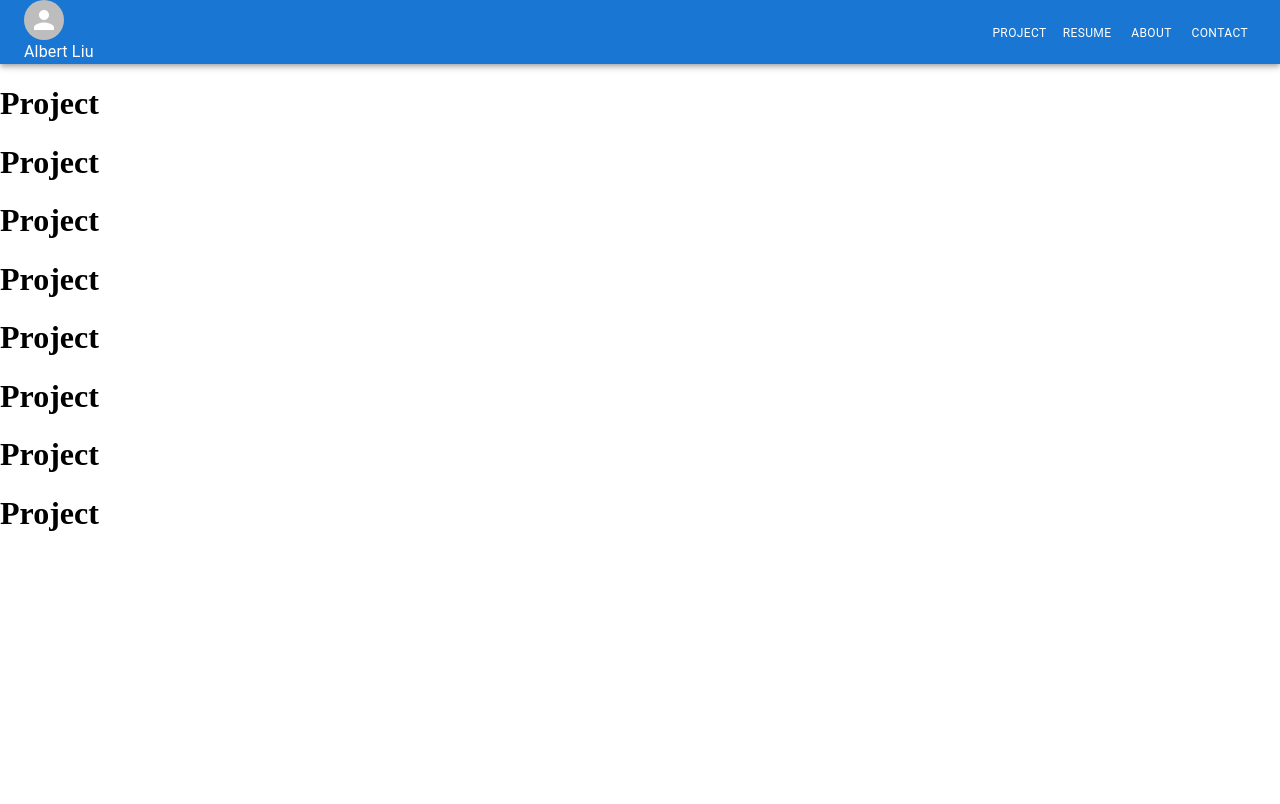
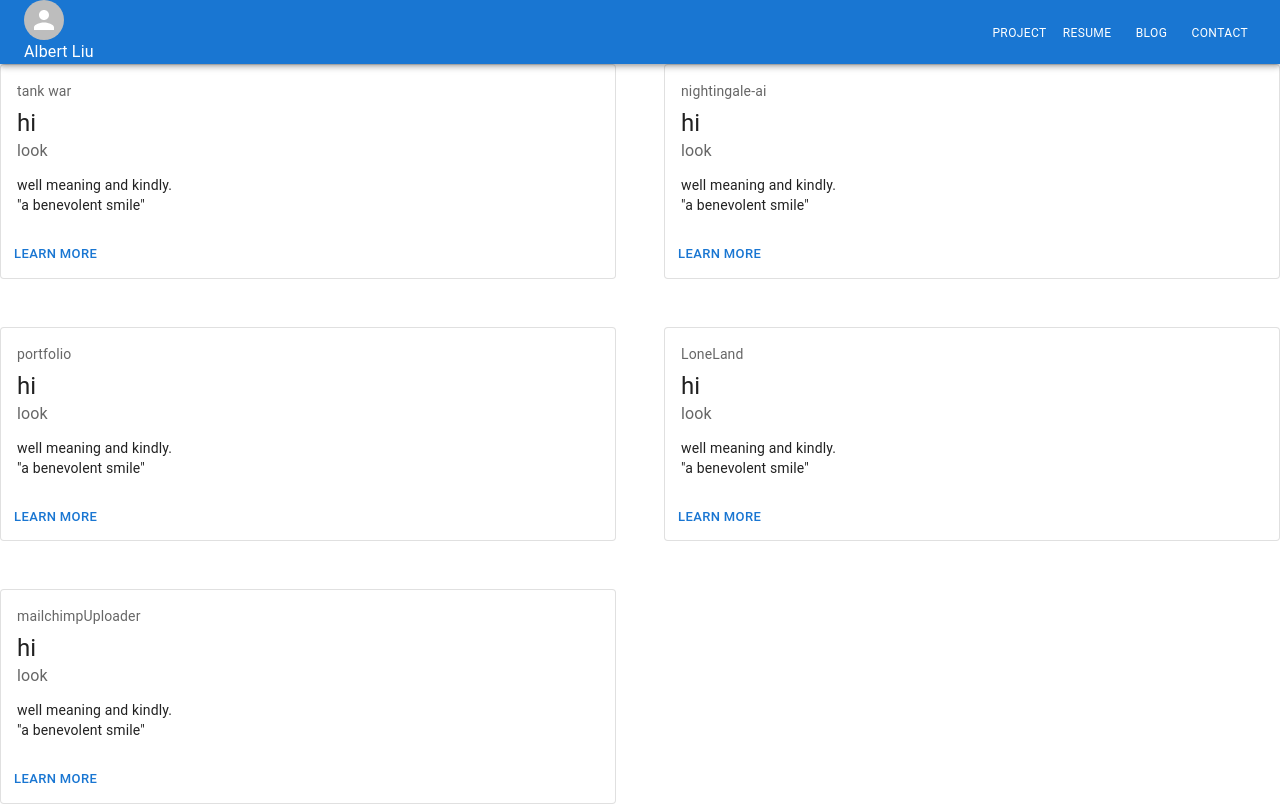
Before and after one commit to albertNightingale/myweb, a React (Create React App) app: page / in a window 1280 px wide. Built offline with nearby package versions, Linux system fonts and the light colour scheme.

Commit message:
add ui templates to the pages

```diff
--- a/src/components/Header.tsx
+++ b/src/components/Header.tsx
@@ -13,7 +13,7 @@ class Header extends React.Component {
 
 
     getOtherPanels() {
-        const navItems = ["Project", "Resume", "About", "Contact"];
+        const navItems = ["Project", "Resume", "Blog", "Contact"];
         const linkStyle = {
             textDecoration: 'none',
             color: 'white',
--- a/src/components/pages/Project.tsx
+++ /dev/null
@@ -1,22 +0,0 @@
-import { Box } from '@mui/material';
-import React from 'react';
-
-class Project extends React.Component {
-
-    render() {
-        return (
-        <div>
-            <h1>Project</h1>
-            <h1>Project</h1>
-            <h1>Project</h1>
-            <h1>Project</h1>
-            <h1>Project</h1>
-            <h1>Project</h1>
-            <h1>Project</h1>
-            <h1>Project</h1>
-        </div>
-        );
-    }
-}
-
-export default Project;
--- a/src/index.tsx
+++ b/src/index.tsx
@@ -10,10 +10,10 @@ import {
   Routes,
 } from "react-router-dom";
 
-import About from './components/pages/About';
-import Project from './components/pages/Project';
-import Contact from './components/pages/Contact';
-import Resume from './components/pages/Resume';
+import Blog from './pages/Blog';
+import Project from './pages/Project';
+import Contact from './pages/Contact';
+import Resume from './pages/Resume';
 
 const root = ReactDOM.createRoot(
   document.getElementById('root') as HTMLElement
@@ -25,7 +25,7 @@ root.render(
       <App >
         <Routes>
           <Route path="/" element={<Project />} />
-          <Route path="about" element={<About />} />
+          <Route path="blog" element={<Blog />} />
           <Route path="project" element={<Project />} />
           <Route path="contact" element={<Contact />}/>
           <Route path="resume" element={<Resume />}/>
--- /dev/null
+++ b/src/pages/Project.tsx
@@ -0,0 +1,58 @@
+import { Box, Button, Card, CardActions, CardContent, Grid, Typography } from '@mui/material';
+import React from 'react';
+
+class Project extends React.Component {
+
+    getCardContent(project: string) {
+        return (
+            <React.Fragment>
+                <CardContent>
+                    <Typography sx={{ fontSize: 14 }} color="text.secondary" gutterBottom>
+                        {project}
+                    </Typography>
+                    <Typography variant="h5" component="div">
+                        hi
+                    </Typography>
+                    <Typography sx={{ mb: 1.5 }} color="text.secondary">
+                        look
+                    </Typography>
+                    <Typography variant="body2">
+                        well meaning and kindly.
+                        <br />
+                        {'"a benevolent smile"'}
+                    </Typography>
+                </CardContent>
+                <CardActions>
+                    <Button size="small">Learn More</Button>
+                </CardActions>
+            </React.Fragment>
+        );
+    }
+
+    getGrid() {
+        const projectList = ["tank war", "nightingale-ai", "portfolio", "LoneLand", "mailchimpUploader"]
+
+        const grid_arr = projectList.map((project) => {
+            return (
+                <Grid item xs={6} sm={6} md={6}>
+                    <Card variant="outlined">
+                        {this.getCardContent(project)}
+                    </Card>
+                </Grid>
+            )
+        });
+
+        return grid_arr;
+    }
+
+
+    render() {
+        return (
+            <Grid container spacing={{ xs: 6, md: 6 }} columns={{ xs: 6, sm: 8, md: 12 }}>
+                {this.getGrid()}
+            </Grid>
+        );
+    }
+}
+
+export default Project;
```
Also changed, not shown: src/pages/Blog.tsx (renamed from src/components/pages/About.tsx), src/pages/Contact.tsx (renamed from src/components/pages/Contact.tsx), src/pages/Resume.tsx (renamed from src/components/pages/Resume.tsx).
